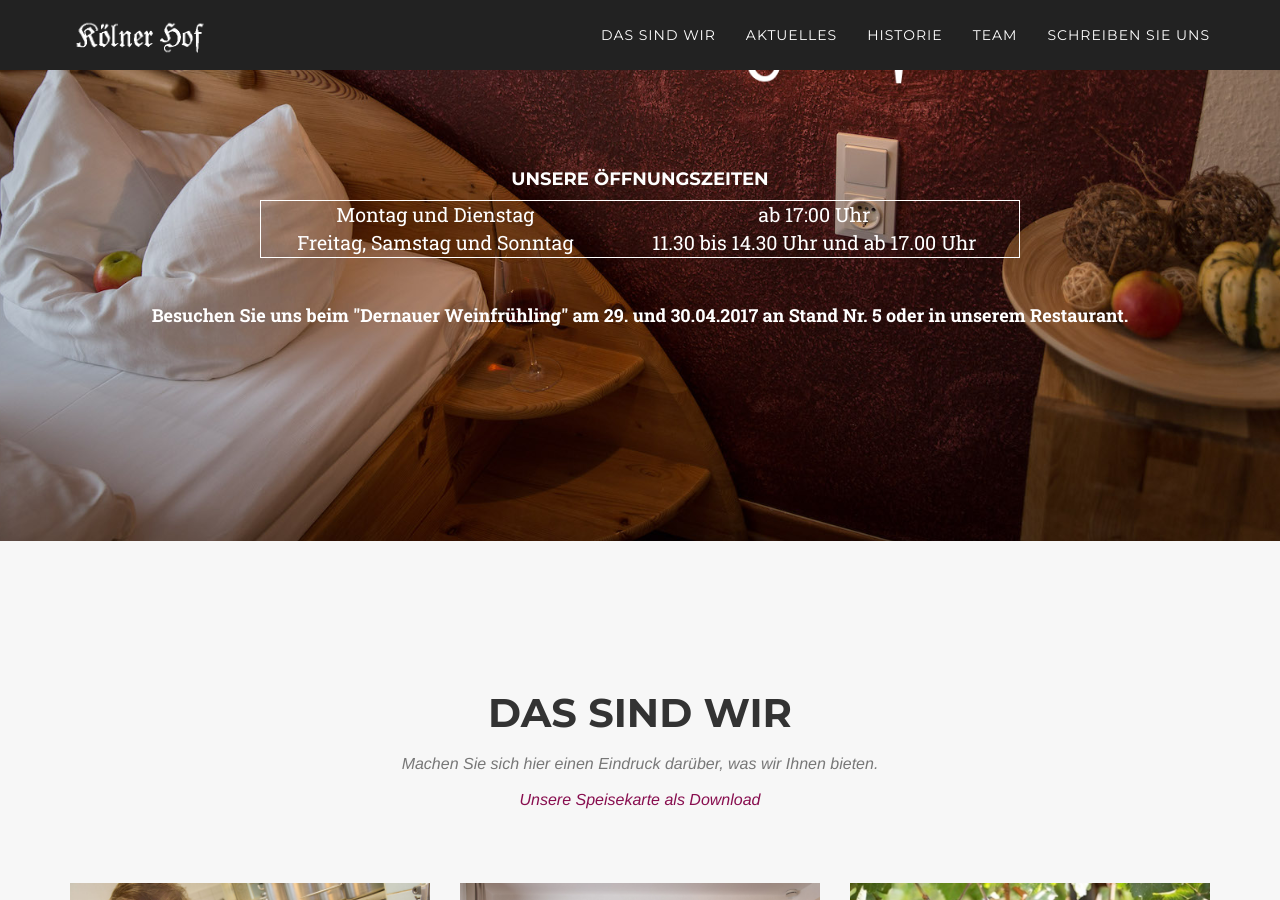
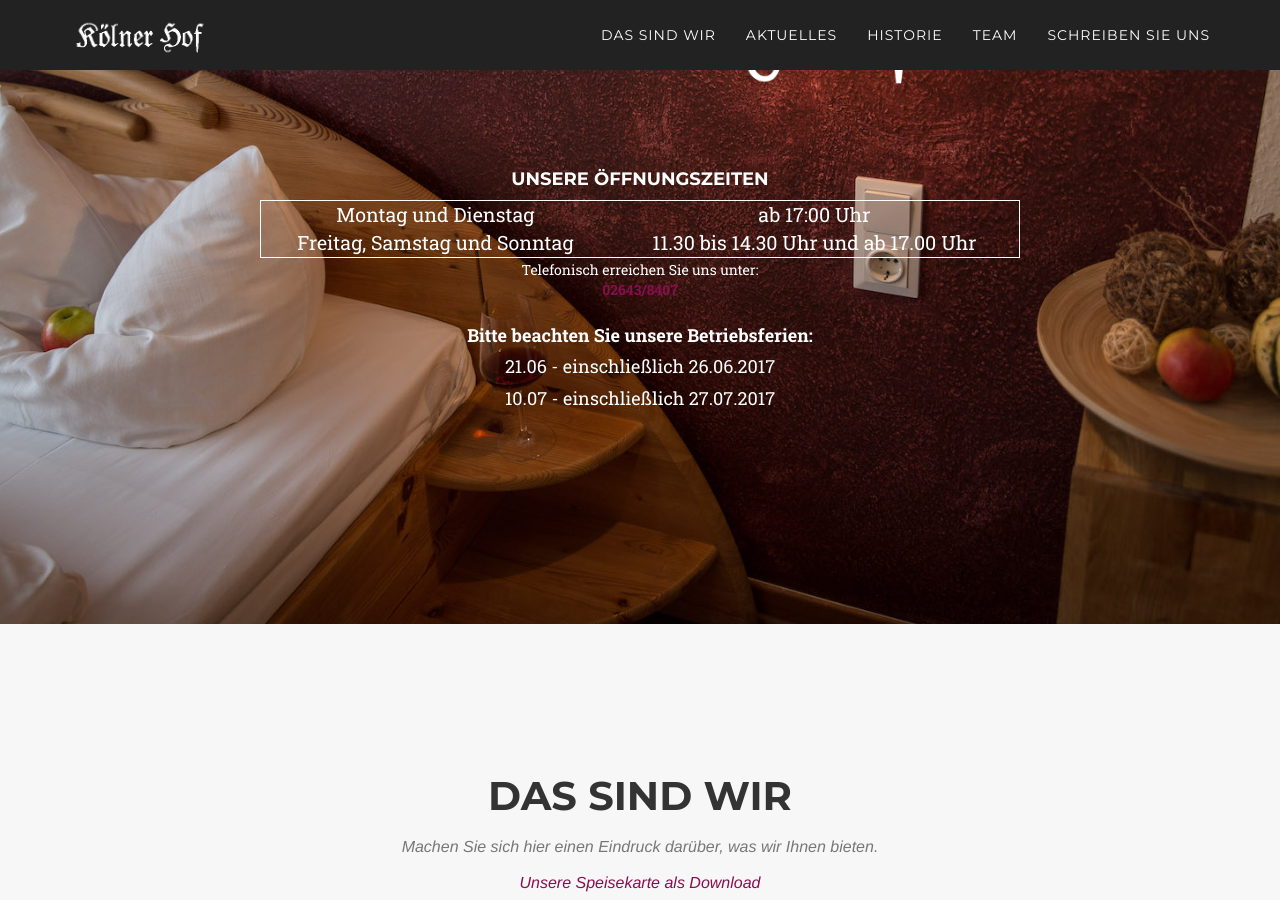
Before and after one commit to KoelnerHof/KoelnerHof.github.io, a Jekyll site: the page index.html, which Jekyll copies as it is, in a window 1280 px wide and 900 px high, scrolled down 328 px. Built offline with Jekyll 4.4.1, drawn with Linux system fonts in a browser that asks for light colours; nearby versions of some CDN libraries; some web fonts are replaced; library files that are not in the unit come from our copies.

Commit message:
no message

```diff
--- a/index.html
+++ b/index.html
@@ -111,9 +111,12 @@
                     </td>
                 </tr>
             </table>
-            <br><br><br><br><br>
-            <p style="font-size: 18px"><b>Besuchen Sie uns beim "Dernauer Weinfrühling" am 29. und 30.04.2017
-                an Stand Nr. 5 oder in unserem Restaurant.</b></p>
+            <br>
+            <br><br>
+            Telefonisch erreichen Sie uns unter: <br><b><a href="tel:026438407">02643/8407</a></b>
+            <br><br>
+            <p style="font-size: 18px"><b>Bitte beachten Sie unsere Betriebsferien: </b><br> 21.06 - einschließlich 26.06.2017 <br> 10.07 - einschließlich
+                27.07.2017</p>
         </div>
     </div>
 </header>
@@ -958,9 +961,17 @@
 
                             <!-- Wrapper for slides -->
                             <div class="carousel-inner" role="listbox">
+                                <div class="item">
+                                    <img class="img-responsive"
+                                         src="img/restaurant/IMG_7570.jpg" alt="...">
+                                </div>
                                 <div class="item active">
                                     <img class="img-responsive"
-                                         src="img/restaurant/IMG_7570.jpg" alt="...">
+                                         src="img/restaurant/IMG_4847.jpg" alt="...">
+                                </div>
+                                <div class="item">
+                                    <img class="img-responsive"
+                                         src="img/restaurant/IMG_4833.jpg" alt="...">
                                 </div>
                                 <div class="item ">
                                     <img class="img-responsive"
```
Also changed, not shown: 2 other files.
